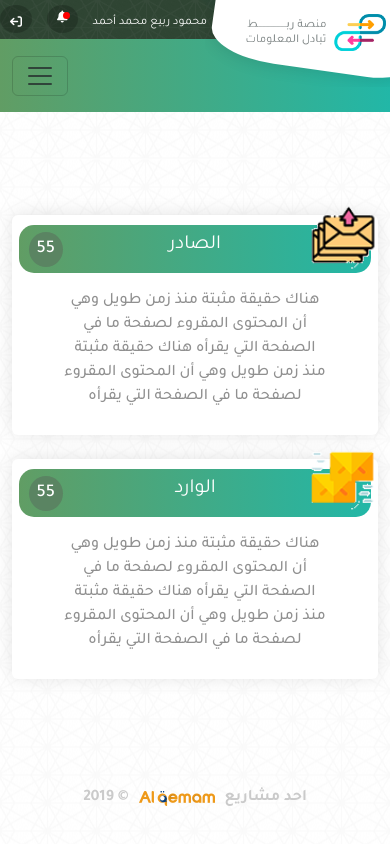
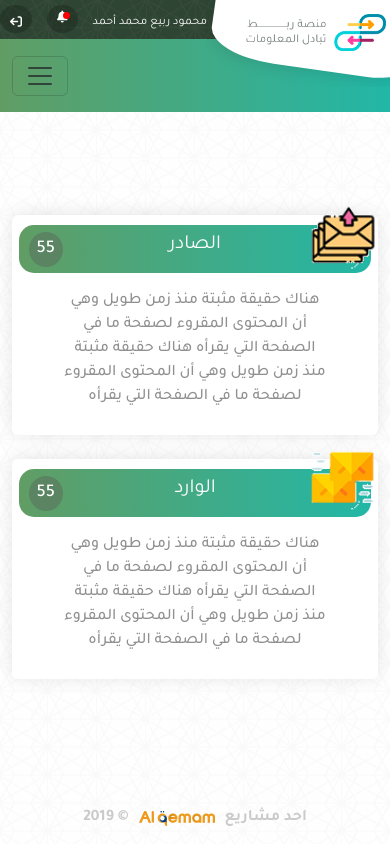
Before and after one commit to salmaadel2000/mansat, a plain HTML site: page layout/index.html in a window 390 px wide. Drawn offline with nearby package versions, Linux system fonts and the light colour scheme; some packages are replaced by stand-ins of ours; a script that the page names is missing.

Commit message:
push-final-edit

```diff
--- a/assets/styles/layout/_layout.scss
+++ b/assets/styles/layout/_layout.scss
@@ -377,4 +377,7 @@
             }
         }
     }
+    .footer{
+        margin-block-start: 20px;
+    }
 }
--- a/assets/styles/layout/_location.scss
+++ b/assets/styles/layout/_location.scss
@@ -604,6 +604,7 @@
       .card-body-main {
         .card-body-main-explaine {
           border: none;  // Remove border on small screens
+          padding: 0px;
         }
       }
     }
```
Also changed, not shown: assets/styles/main.css, 1 other file.
